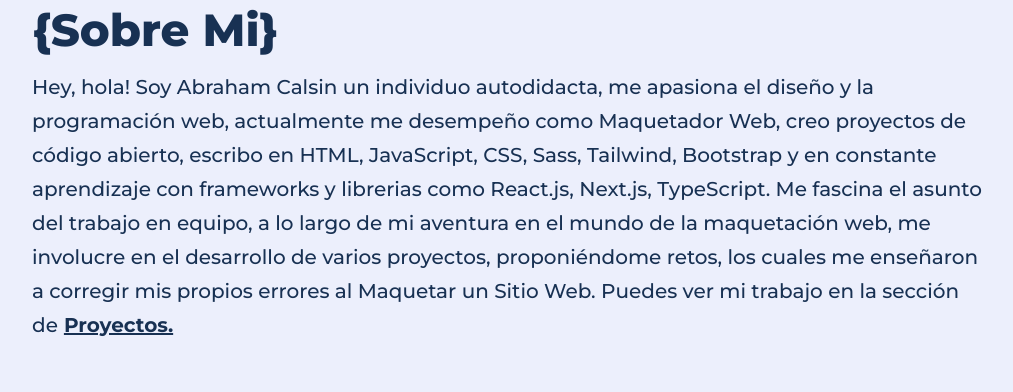
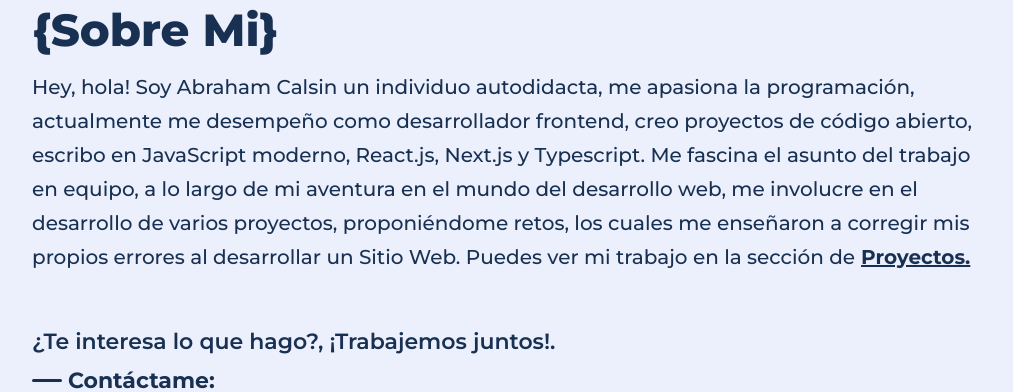
Before and after one commit to Uvacoder/port-abrahamcalsin, a Next.js app: page /about-me in a window 1280 px wide. Shown: the part 208-600 px from the top of the page, without its empty margins (133-1146 px from the left). Built offline with nearby package versions, Linux system fonts and the light colour scheme.

Commit message:
card of a new published project

```diff
--- a/components/layout/index.js
+++ b/components/layout/index.js
@@ -15,22 +15,24 @@
       <meta
         data-react-helmet="true"
         name="description"
-        content="Maquetador Web, creador de proyectos de código abierto, escribiendo en HTML, JavaScript, CSS, Sass,
-          Tailwind, Bootstrap."
+        content="Desarrollador frontend, creador de proyectos de código abierto, escribiendo en JavaScript moderno, React.js, Next.js y TypeScript."
       />
       <meta
         data-react-helmet="true"
         name="image"
         content="https://avatars.githubusercontent.com/u/77748010?v=4"
       />
-      <meta data-react-helmet="true" property="og:url" content="https://www.abrahamcalsin.com" />
+      <meta
+        data-react-helmet="true"
+        property="og:url"
+        content="https://www.abrahamcalsin.com"
+      />
       <meta data-react-helmet="true" property="og:type" content="website" />
       <meta data-react-helmet="true" property="og:title" content="Abraham Calsin" />
       <meta
         data-react-helmet="true"
         property="og:description"
-        content="Maquetador Web, creador de proyectos de código abierto, escribiendo en HTML, JavaScript, CSS, Sass,
-          Tailwind, Bootstrap."
+        content="Desarrollador frontend, creador de proyectos de código abierto, escribiendo en JavaScript moderno, React.js, Next.js y TypeScript."
       />
       <meta
         data-react-helmet="true"
@@ -47,8 +49,7 @@
       <meta
         data-react-helmet="true"
         name="twitter:description"
-        content="Maquetador Web, creador de proyectos de código abierto, escribiendo en HTML, JavaScript, CSS, Sass,
-          Tailwind, Bootstrap."
+        content="Desarrollador frontend, creador de proyectos de código abierto, escribiendo en JavaScript moderno, React.js, Next.js y TypeScript."
       />
       <meta
         data-react-helmet="true"
@@ -56,8 +57,11 @@
         content="https://avatars.githubusercontent.com/u/77748010?v=4"
       />
     </Head>
+
     <Navbar />
-    <main className="mx-auto max-w-70 sm:py-10 px-7 sm:px-15 pt-35">{props.children}</main>
+    <main className="mx-auto max-w-70 sm:py-10 px-7 sm:px-15 pt-35">
+      {props.children}
+    </main>
     <Footer />
   </div>
 );
--- a/pages/about-me/index.js
+++ b/pages/about-me/index.js
@@ -30,14 +30,13 @@
           {"{"}Sobre Mi{"}"}
         </h1>
         <p className="text-size-4 leading-loose font-medium mt-2 px-0 sm:text-size-8.1-desk">
-          Hey, hola! Soy Abraham Calsin un individuo autodidacta, me apasiona el diseño y
-          la programación web, actualmente me desempeño como Maquetador Web, creo
-          proyectos de código abierto, escribo en HTML, JavaScript, CSS, Sass, Tailwind,
-          Bootstrap y en constante aprendizaje con frameworks y librerias como React.js,
-          Next.js, TypeScript. Me fascina el asunto del trabajo en equipo, a lo largo de
-          mi aventura en el mundo de la maquetación web, me involucre en el desarrollo de
-          varios proyectos, proponiéndome retos, los cuales me enseñaron a corregir mis
-          propios errores al Maquetar un Sitio Web. Puedes ver mi trabajo en la sección de
+          Hey, hola! Soy Abraham Calsin un individuo autodidacta, me apasiona la
+          programación, actualmente me desempeño como desarrollador frontend, creo
+          proyectos de código abierto, escribo en JavaScript moderno, React.js, Next.js y
+          Typescript. Me fascina el asunto del trabajo en equipo, a lo largo de mi
+          aventura en el mundo del desarrollo web, me involucre en el desarrollo de varios
+          proyectos, proponiéndome retos, los cuales me enseñaron a corregir mis propios
+          errores al desarrollar un Sitio Web. Puedes ver mi trabajo en la sección de
           <Link href="/projects">
             <a className="font-bold underline ml-2">Proyectos.</a>
           </Link>
--- a/pages/index.js
+++ b/pages/index.js
@@ -48,8 +48,8 @@
               {"{"}Abraham Calsin{"}"}
             </h1>
             <p className="text-size-5 font-medium px-10 mt-2 sm:px-0 sm:text-size-8.1-desk">
-              Hey, hola! Soy un Maquetador Web, apasionado por el diseño y la programación web, creo
-              proyectos de código abierto.
+              Hey, hola! Soy un desarrollador frontend, apasionado por la programación,
+              creo proyectos de código abierto.
             </p>
             <div className="flex justify-center sm:justify-start gap-5 mt-6 sm:mt-10">
               <SocialMediaStyles
@@ -71,8 +71,8 @@
               “
             </strong>
             <p className="font-regular mt-2">
-              Todo lo que hagas con esfuerzo y sacrificio, lo obtendras con beneficios; ¡No te
-              rindas!.
+              Todo lo que hagas con esfuerzo y sacrificio, lo obtendras con beneficios;
+              ¡No te rindas!.
             </p>
             <p className="font-bold mt-2">— Abraham Calsin</p>
           </div>
--- a/pages/projects/index.js
+++ b/pages/projects/index.js
@@ -94,14 +94,16 @@
           En esta sección podrás ver algunos de mis proyectos mas destacados.
         </p>
         <div className="my-15 grid grid-cols-pjectsCards gap-15  items-start sm:my-25 sm:gap-13">
-          {/* <CardProyects
+          <CardProyects
             imageProyectSrc="/projects-cover/munay-mikhuy-anka.svg"
             alt="Motivation"
             tagLanguajes="Next.js, Scss"
-            contentText_descript="Munay Mikhuy Anka, es un restaurante de alta calidad, ofrecen deliciosos platos típicos de la ciudad de Puno - Perú."
+            contentText_descript="Sitio web y/o maqueta web de un restaurante, que ofrece platos típicos de la ciudad de Puno - Perú."
             hrefViewDemo="https://munay-mikhuy-anka.abrahamcalsin.com"
             contentText_viewDemo="VER PROYECTO"
-          /> */}
+            hrefViewCode="https://github.com/abrahamcalsin/munay-mikhuy-anka"
+            contentText_viewCode="VER CÓDIGO EN GITHUB"
+          />
           <CardProyects
             imageProyectSrc="/projects-cover/motivation-cover.svg"
             alt="Motivation"
```
